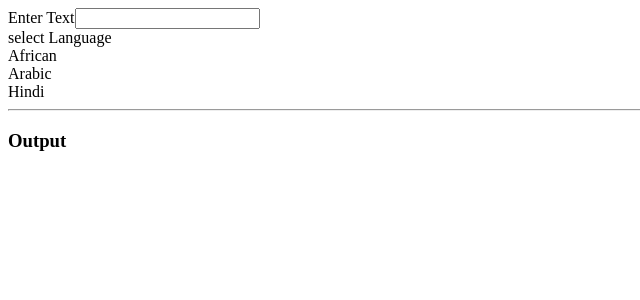
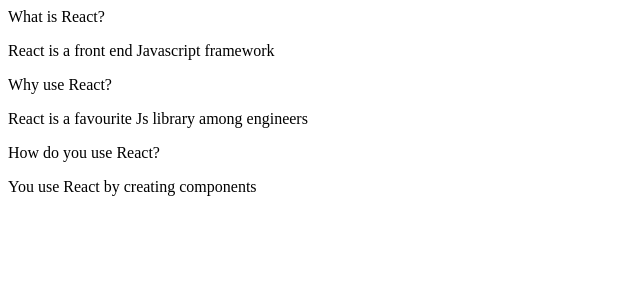
Before and after one commit to 04vibs/widgets-Reactjs, a React (Create React App) app: page / in a window 1280 px wide. Shown: the top 300 px of the page, without its empty margins (0-640 px from the left). Built offline with nearby package versions, Linux system fonts and the light colour scheme; no server answers; the HTML template or start-up script is replaced by a standard one.

Commit message:
routing-added

```diff
--- a/src/App.js
+++ b/src/App.js
@@ -35,6 +35,30 @@
     }
 ];
 
+const showAccordion = () => {
+    if(window.location.pathname === '/') {
+        return <Accordion items={items} />;
+    }
+}
+
+const showList = () => {
+    if(window.location.pathname === '/list') {
+        return <Search/>;
+    }
+};
+
+const showDropdown = () => {
+    if(window.location.pathname === '/dropdown') {
+        return <Dropdown />
+    }
+};
+
+const showTranslate = () => {
+    if(window.location.pathname === '/translate') {
+        return <Translate/>;
+    }
+};
+
 export default () => {
 
     // const [selected, setSelected] = useState(options[0]);
@@ -57,7 +81,11 @@
 
 
         <div>
-            <Translate/>
+            {showAccordion()}
+            {showList()}
+            {showDropdown()}
+            {showTranslate()}
+            {/* <Translate/> */}
         </div>
     );
 };
```
